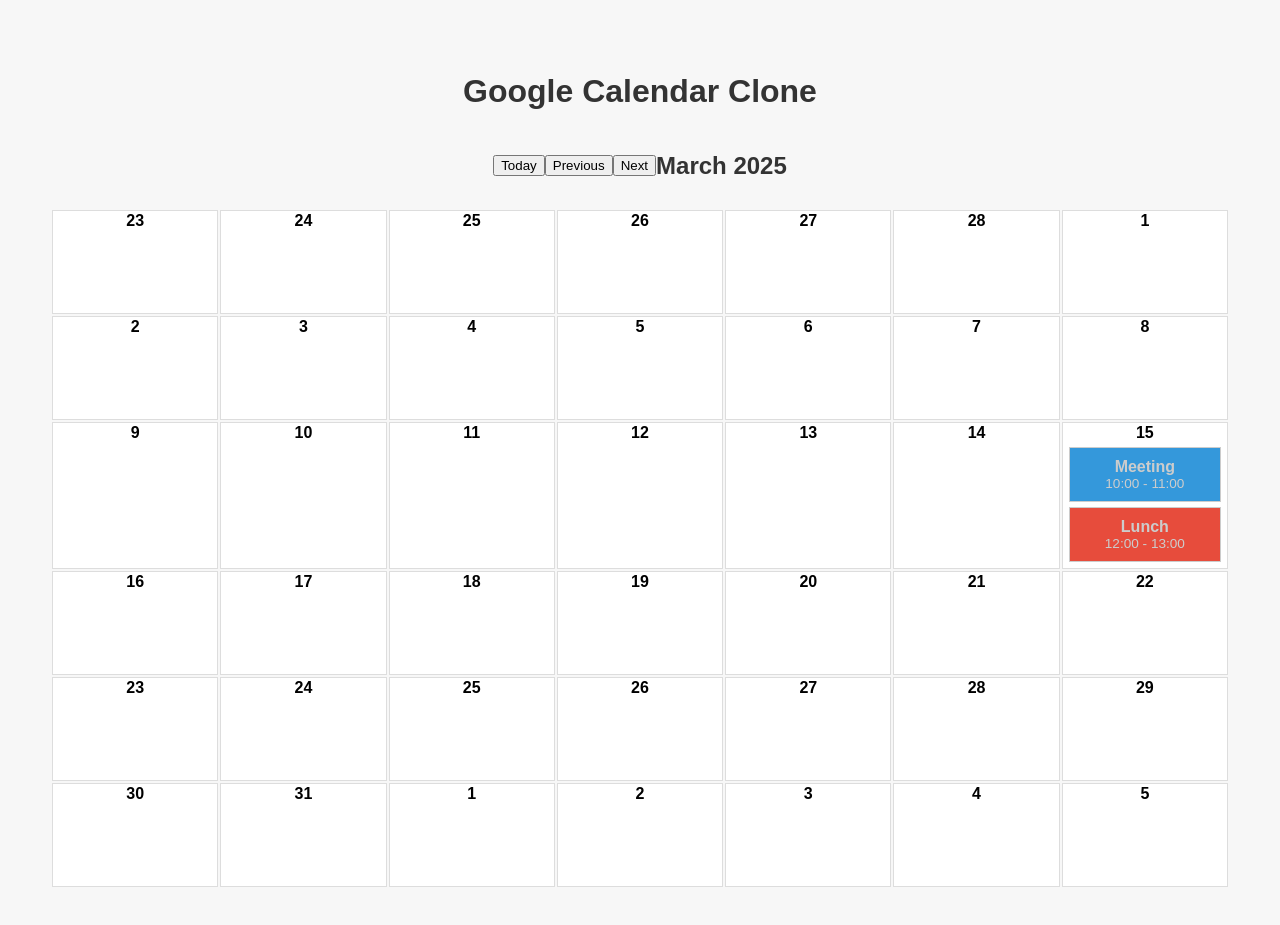
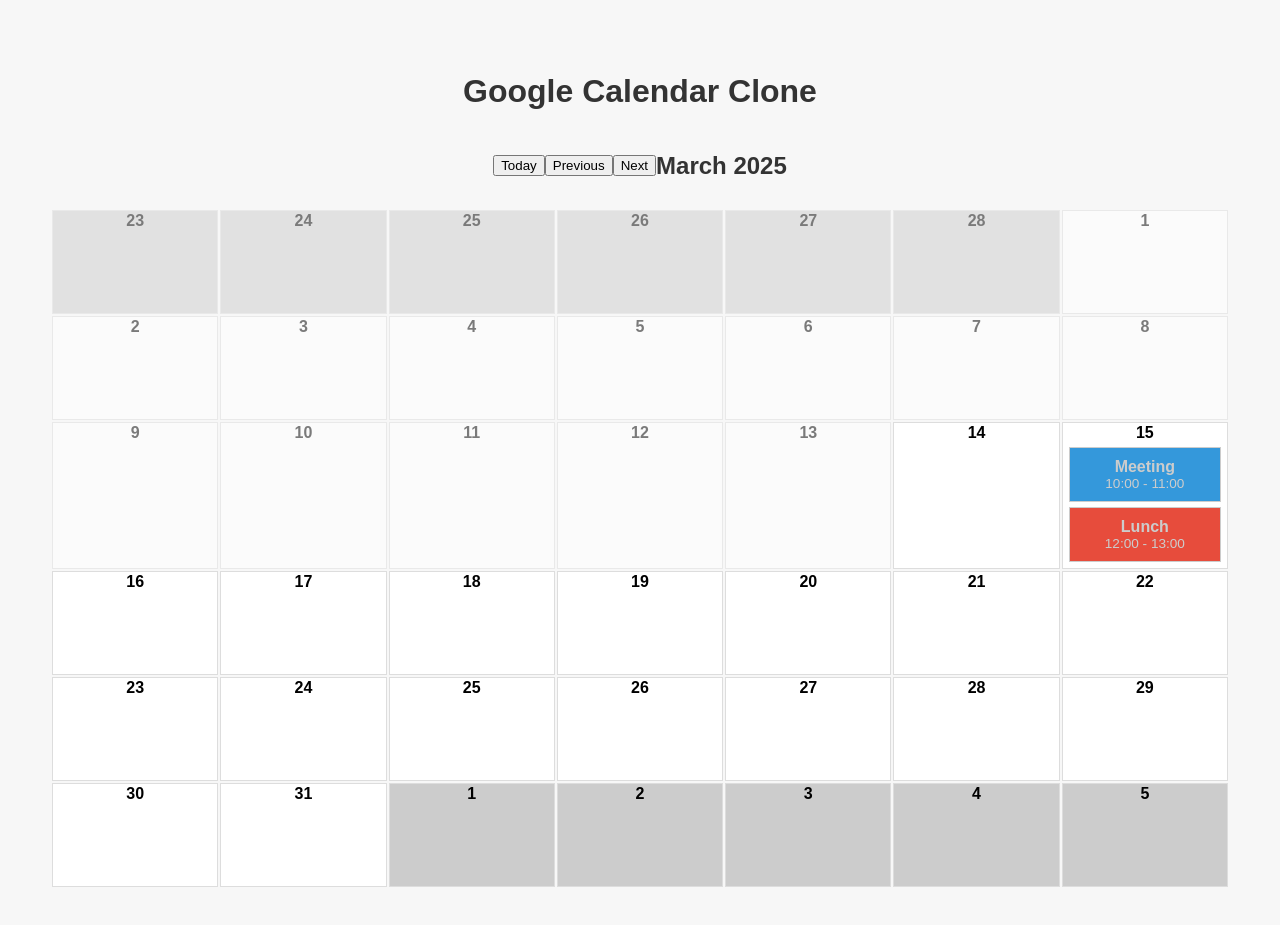
Before and after one commit to SantiagoYanezFerreiro/google-calendar-clone, a React (Vite) app: page / in a window 1280 px wide. Built offline with nearby package versions, Linux system fonts and the light colour scheme.

Commit message:
added styling for outside current month days

```diff
--- a/src/components/Calendar.tsx
+++ b/src/components/Calendar.tsx
@@ -62,6 +62,11 @@
       <div className="calendar-grid">
         {days.map((day, index) => {
           //Filter events for specific day
+          const isPastDate = day < new Date();
+          const isCurrentMonth = day.getMonth() === currentMonth.getMonth();
+          const dayClass = `calendar-day ${
+            !isCurrentMonth ? "outside-month" : ""
+          } ${isPastDate ? "past-date" : ""}`;
           const eventsForDay = events.filter(
             (event) =>
               format(new Date(event.startTime), "yyyy-MM-dd") ===
@@ -70,7 +75,7 @@
           return (
             <div
               key={index}
-              className="calendar-day"
+              className={dayClass}
               onClick={() =>
                 onEventClick({
                   id: Date.now(),
--- a/src/styles.css
+++ b/src/styles.css
@@ -44,6 +44,14 @@
   cursor: pointer;
 }
 
+.calendar-day.past-date {
+  opacity: 0.5;
+}
+
+.calendar-day.outside-month {
+  background-color: #ccc;
+}
+
 .day-number {
   font-weight: bold;
 }
```
